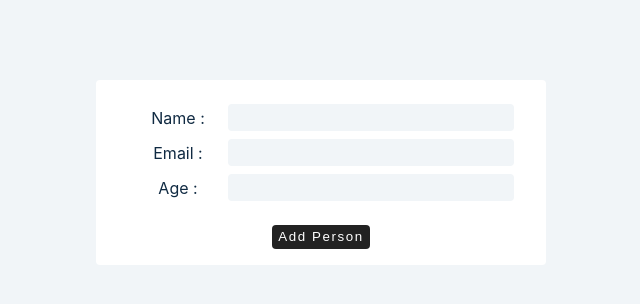
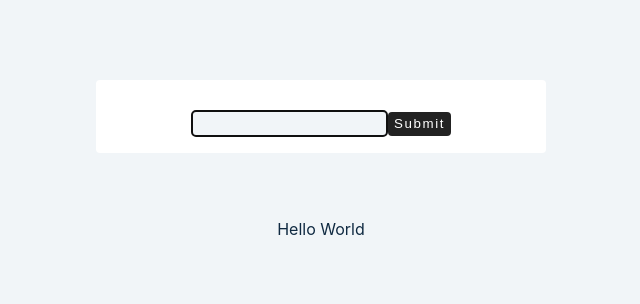
Before and after one commit to B0llu/react-start, a React (Create React App) app: page / in a window 1280 px wide. Shown: the top 304 px of the page, without its empty margins (319-959 px from the left). Built offline with nearby package versions, Linux system fonts and the light colour scheme.

Commit message:
learning how to use useRef

```diff
--- a/src/App.js
+++ b/src/App.js
@@ -1,5 +1,5 @@
 import React from "react";
-import Setup from './tutorial/4-forms/setup/2-multiple-inputs';
+import Setup from './tutorial/5-useRef/setup/1-useRef-basics';
 
 
 function App() {
--- a/src/tutorial/5-useRef/setup/1-useRef-basics.js
+++ b/src/tutorial/5-useRef/setup/1-useRef-basics.js
@@ -1,11 +1,34 @@
-import React, { useEffect, useRef } from 'react';
+import React, { useEffect, useRef } from "react";
 
 // preserves value
 // DOES NOT trigger re-render
 // target DOM nodes/elements
 
 const UseRefBasics = () => {
-  return <h2>useRef</h2>;
+  const refContainer = useRef(null);
+  const divContainer = useRef(null);
+  const handleSubmit = (e) => {
+    e.preventDefault();
+    console.log(refContainer.current.value);
+    console.log(divContainer.current);
+  };
+
+  useEffect(() => {
+    console.log(refContainer.current);
+    refContainer.current.focus();
+  });
+
+  return (
+    <>
+      <form className="form" onSubmit={handleSubmit}>
+        <div>
+          <input type="text" ref={refContainer} />
+          <button type="submit">Submit</button>
+        </div>
+      </form>
+      <div ref={divContainer}>Hello World</div>
+    </>
+  );
 };
 
 export default UseRefBasics;
```
